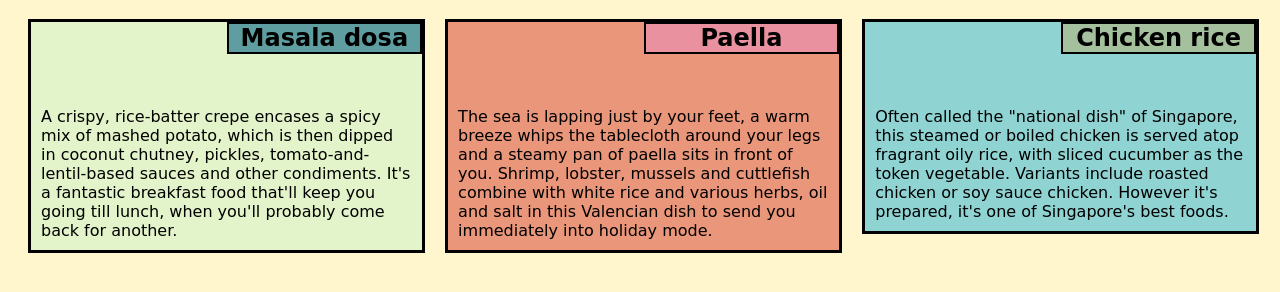
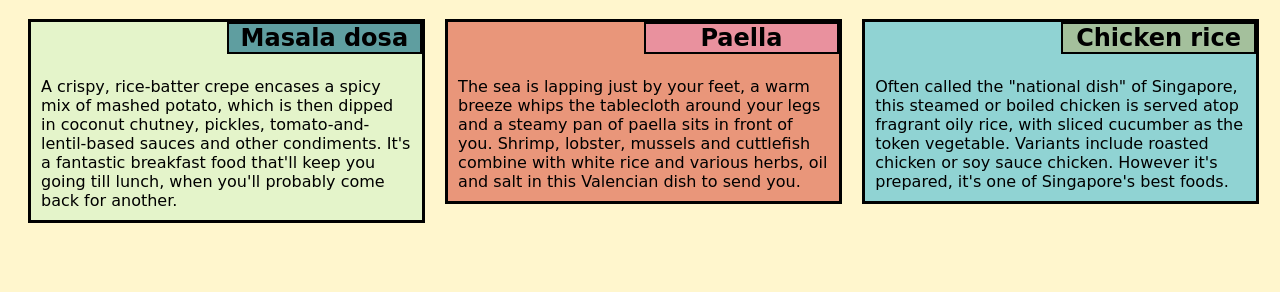
Before and after one commit to Simana-poudel/Module2-soln, a website: page index.html in a window 1280 px wide. Shown: the part 130-422 px from the top of the page. Drawn offline with Linux system fonts and the light colour scheme.

Commit message:
sixth commit

```diff
--- a/index.html
+++ b/index.html
@@ -21,7 +21,7 @@
             tablecloth around your legs and a steamy pan of paella sits in
             front of you. Shrimp, lobster, mussels and cuttlefish combine
             with white rice and various herbs, oil and salt in this Valencian
-             dish to send you immediately into holiday mode.  </p></section></div>
+             dish to send you. </p></section></div>
         <div class="col-lg-4 col-md-12 col-sm-12"><section id="third"><h2 id="dishname3">Chicken rice</h2>
         <p class="discription3">Often called the "national dish" of Singapore, this steamed or
             boiled chicken is served atop fragrant oily rice, with sliced
--- a/style.css
+++ b/style.css
@@ -166,7 +166,7 @@ h2 {
 
 }
 p {
-    margin: 85px 10px 10px 10px;
+    margin: 55px 10px 10px 10px;
 }
 section {
     border: 3px solid black;
```
